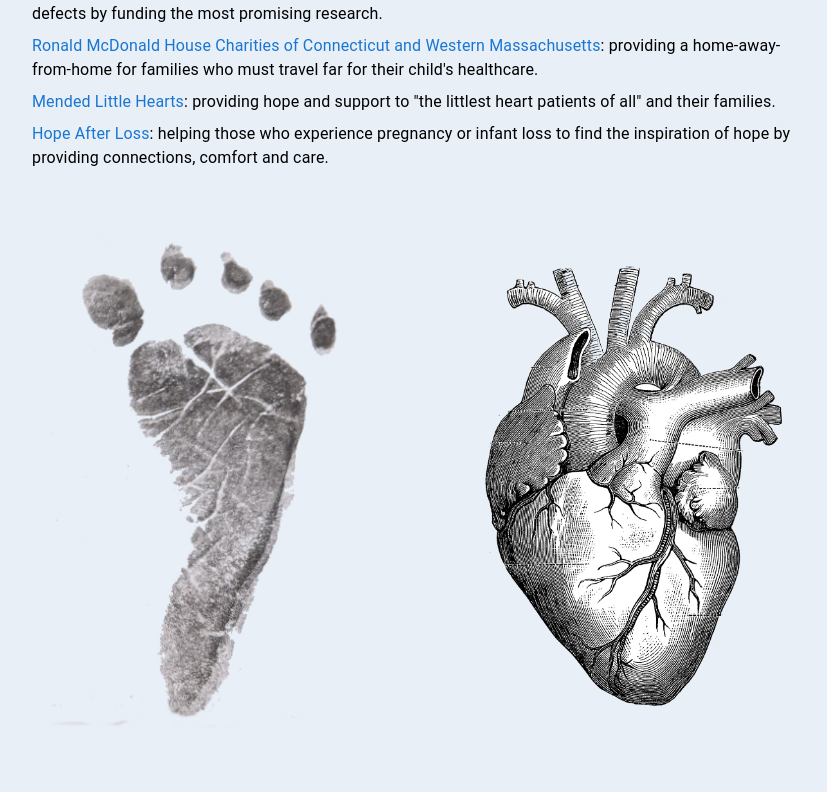
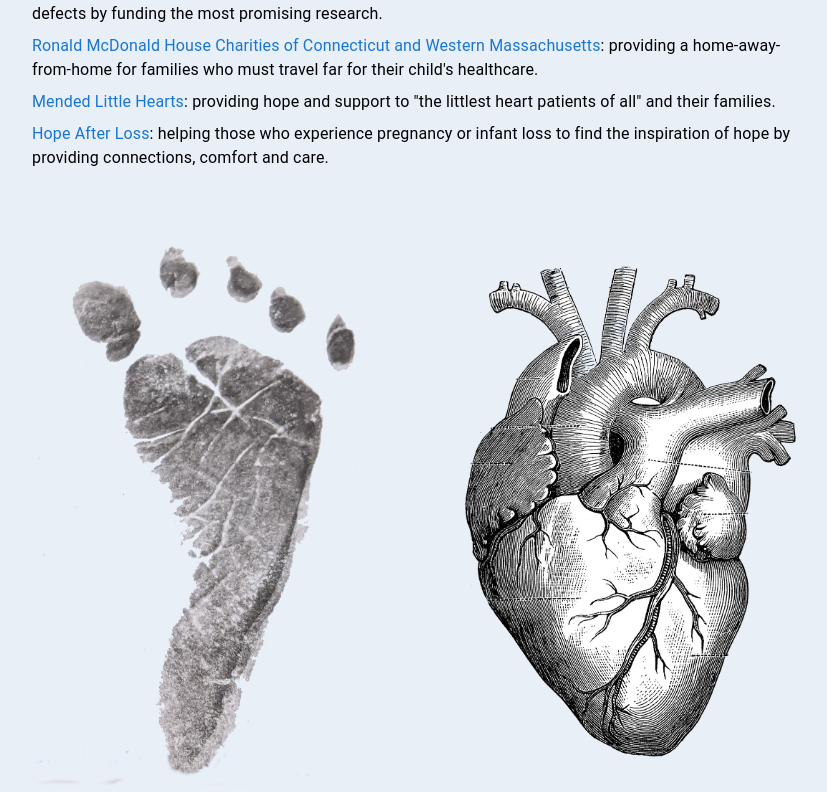
Before and after one commit to kevinroyhobson/jackhobson.love, a React (Create React App) app: page /legacy in a window 1280 px wide. Shown: the part 686-1478 px from the top of the page, without its empty margins (224-1051 px from the left). Before the commit the page ends 1419 px from the top, so only its background shows below. Built offline with nearby package versions, Linux system fonts and the light colour scheme.

Commit message:
Great egret.

```diff
--- a/src/Legacy.js
+++ b/src/Legacy.js
@@ -12,7 +12,7 @@ import heartDrawing from './img/heart-drawing.png';
 export default function Legacy(props) {
 
   return (
-    <Box>
+    <Box sx={{ px: { xs: 1, md: '20%' }}}>
       <Box>
         <Typography sx={{ fontSize: '3rem',
                           textTransform: 'uppercase' }}>
@@ -21,7 +21,7 @@ export default function Legacy(props) {
 
       </Box>
 
-      <Box sx={{ px: { xs: 1, md: '20%' }}}>
+      <Box>
 
         <Typography sx={{ pt: 5, textAlign: 'left' }}>
           Kevin and I had a very difficult entry into the world of parenthood. During the 29 days Jack was in the
@@ -102,27 +102,21 @@ export default function Legacy(props) {
 
       </Box>
 
-      <Box sx={{ pt: 5 }}>
+      <Box sx={{ pt: {'xs': 1, 'md': 5 }}}>
 
         <Grid container spacing={2}>
 
-          <Grid item xs={0} md={2.5}></Grid>
-
-          <Grid item xs={12} md={3}>
+          <Grid item xs={12} md={5.5}>
             <img src={footprint} width='100%' alt="Jack's footprint" />
           </Grid>
 
           <Grid item xs={0} md={1}></Grid>
 
-
-          <Grid item xs={12} md={3}>
+          <Grid item xs={12} md={5.5}>
             <Box sx={{pt: {'md': 6}}}>
               <img src={heartDrawing} width='100%' alt="Not Jack's heart"/>
             </Box>
           </Grid>
-
-
-          <Grid item xs={0} md={2.5}></Grid>
 
         </Grid>
 
--- a/src/Story.js
+++ b/src/Story.js
@@ -6,14 +6,14 @@ import Grid from '@mui/material/Grid';
 
 import carmensFavorite from './img/carmens-favorite.jpg';
 import kevinsFavorite from './img/kevins-favorite.jpg';
-import daniellesFavorite from './img/danielles-favorite.jpg';
+import daniellesFavorite from './img/danielles-favorite.png';
 import laurasFavorite from './img/lauras-favorite.jpg';
 
 
 export default function Story(props) {
 
   return (
-    <Box>
+    <Box sx={{ px: { xs: 1, md: '20%' }}}>
       <Box>
         <Typography sx={{ fontSize: '3rem',
                           textTransform: 'uppercase' }}>
@@ -22,7 +22,7 @@ export default function Story(props) {
 
       </Box>
 
-      <Box sx={{ px: { xs: 1, md: '20%' }}}>
+      <Box>
 
         <Typography sx={{ pt: 5, textAlign: 'left' }}>
           A beautiful baby boy named Jack was born on Monday, September 20, 2021 at 6:20pm under a full moon at Norwalk Hospital in Connecticut.
@@ -56,23 +56,23 @@ export default function Story(props) {
 
       </Box>
 
-      <Box sx={{pt: 5}}>
+      <Box sx={{ pt: 5}}>
 
         <Grid container spacing={2}>
 
-          <Grid item xs={12} md={3}>
+          <Grid item xs={12} md={6}>
             <img src={carmensFavorite} width='100%' alt="Carmen's favorite" />
           </Grid>
 
-          <Grid item xs={12} md={3}>
+          <Grid item xs={12} md={6}>
             <img src={kevinsFavorite} width='100%' alt="Kevin's favorite"  />
           </Grid>
 
-          <Grid item xs={12} md={3}>
+          <Grid item xs={12} md={6}>
             <img src={daniellesFavorite} width='100%' alt="Danielle's favorite"  />
           </Grid>
 
-          <Grid item xs={12} md={3}>
+          <Grid item xs={12} md={6}>
             <img src={laurasFavorite} width='100%' alt="Laura's favorite"  />
           </Grid>
 
```
Also changed, not shown: 2 other files (tests, documents, lock files or other folders).
